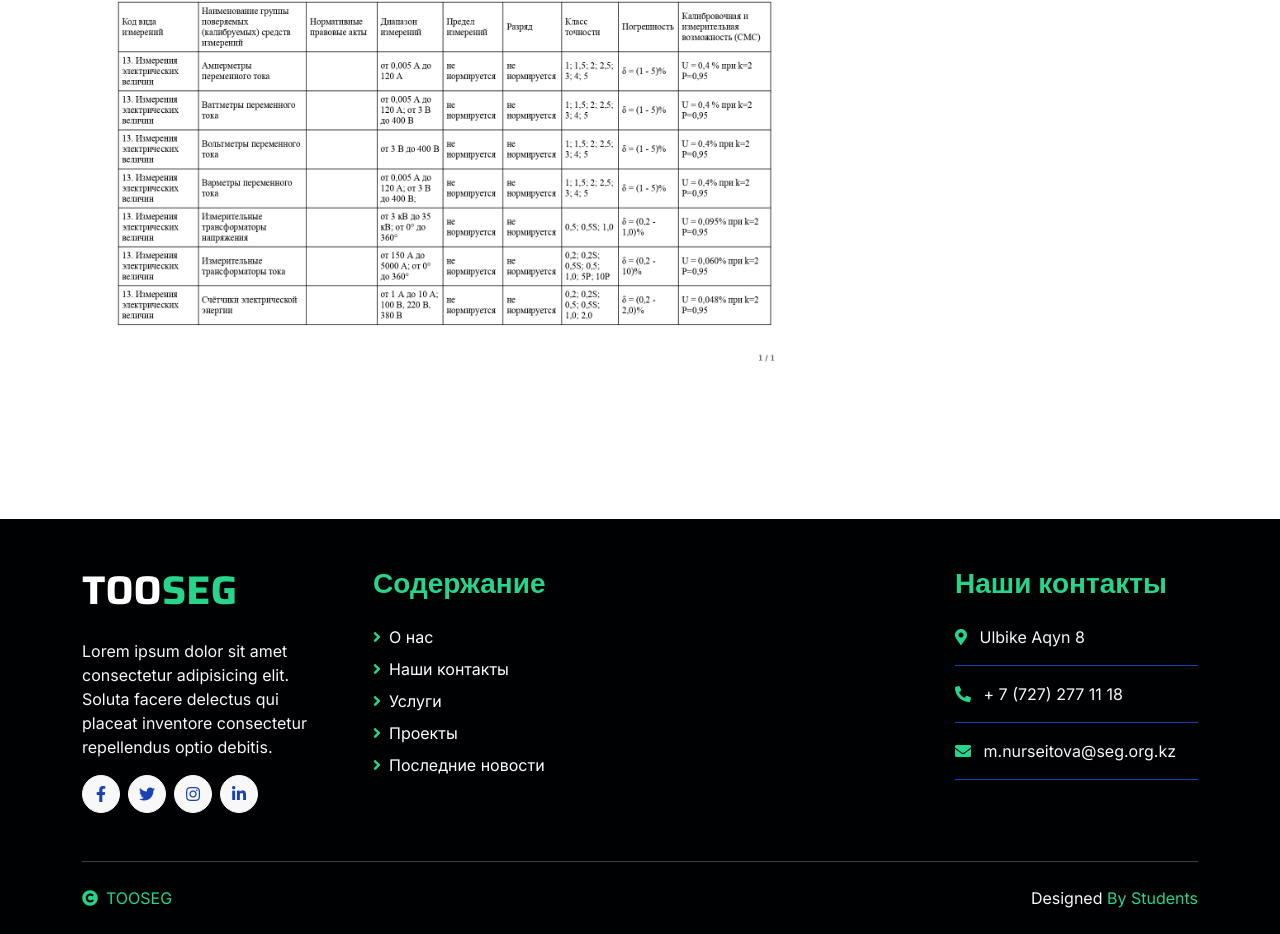
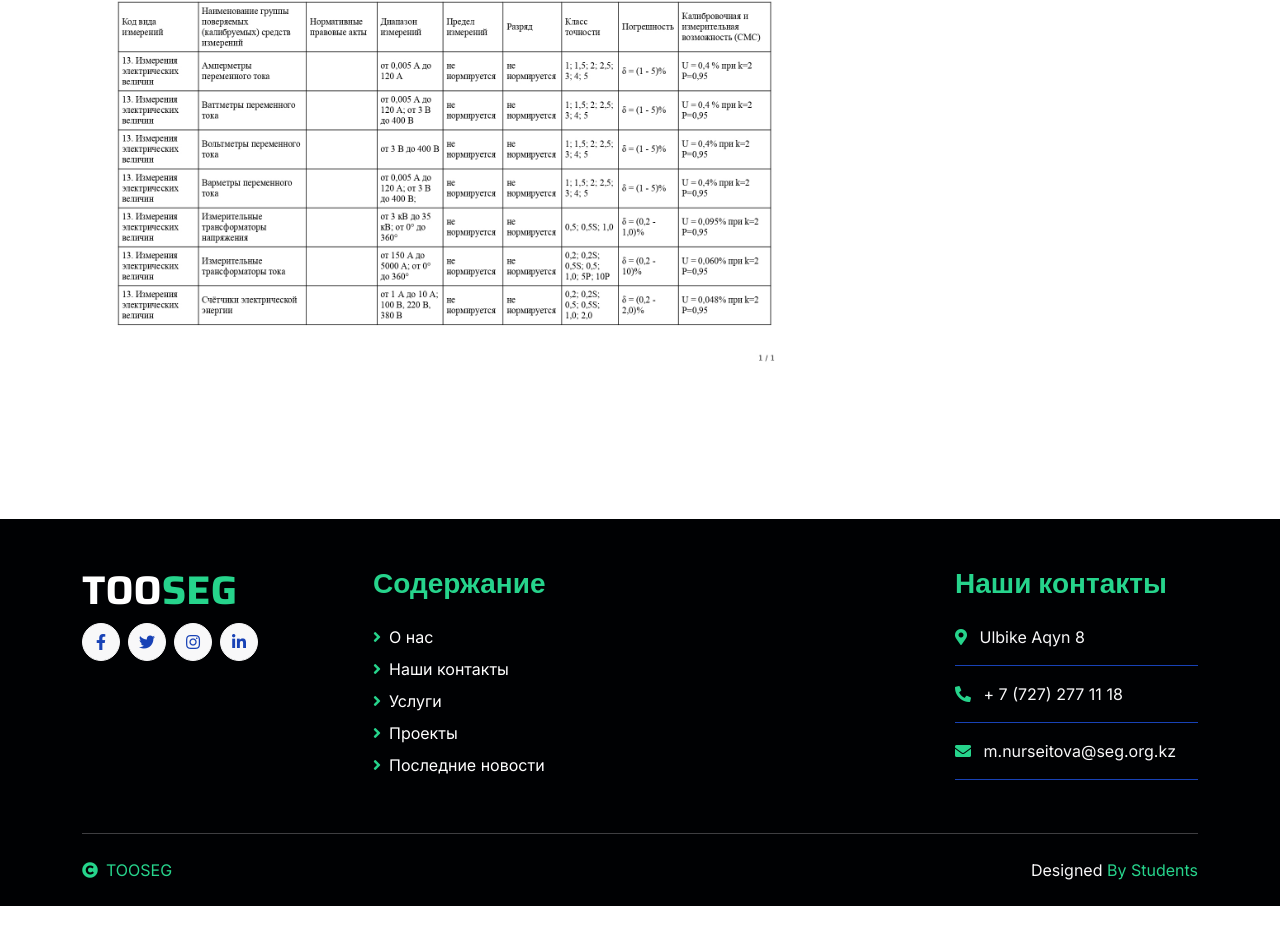
Before and after one commit to Tima747/Seg, a plain HTML site: page certificate.html in a window 1280 px wide. Shown: the part 1778-2712 px from the top of the page. After the commit the page ends 2684 px from the top, so only its background shows below. Drawn offline with nearby package versions, Linux system fonts and the light colour scheme.

Commit message:
new certificate

```diff
--- a/certificate.html
+++ b/certificate.html
@@ -190,8 +190,6 @@
                     <a href="index.html">
                         <h1 class="text-white fw-bold d-block">TOO<span class="text-secondary">SEG</span> </h1>
                     </a>
-                    <p class="mt-4 text-light">Lorem ipsum dolor sit amet consectetur adipisicing elit. Soluta facere
-                        delectus qui placeat inventore consectetur repellendus optio debitis.</p>
                     <div class="d-flex hightech-link">
                         <a href="" class="btn-light nav-fill btn btn-square rounded-circle me-2"><i
                                 class="fab fa-facebook-f text-primary"></i></a>
```
